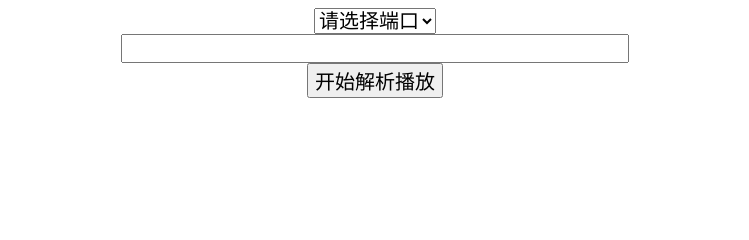
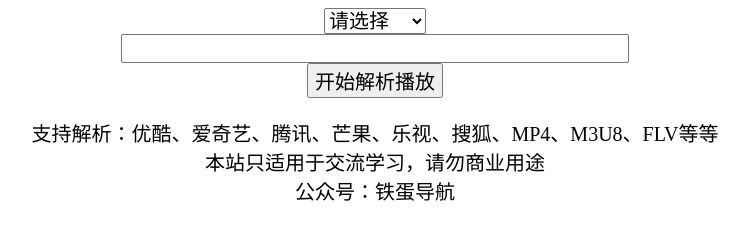
Before and after one commit to yikexiaoxingxing/linzixuan.github.io, a plain HTML site: page VIP.html in a window 1280 px wide. Shown: the whole page, without its empty margins (265-1014 px from the left). Drawn offline with Linux system fonts and the light colour scheme.

Commit message:
Update VIP.html

```diff
--- a/VIP.html
+++ b/VIP.html
@@ -20,11 +20,16 @@
 			display: block;
 			margin: auto;
 		}
+		#brief{
+			font-size: 20px;
+			display: block;
+			text-align: center;
+		}
 	</style>
 </head>
 <body>
     <select id="select_www" onchange="surf()">
-        <option value="0" selected="selected">请选择端口</option>
+        <option value="0" selected="selected">请选择</option>
         <option value="https://jx.aidouer.net/?url=">端口一</option>
 		<option value="https://jx.jsonplayer.com/player/?url=">端口二</option>
 		<option value="https://jx.iztyy.com/svip/?url=">端口三</option>
@@ -39,6 +44,7 @@
     </select>
     <input type="text" id="textbox">
     <button value="" id="button_www" onclick="jump()">开始解析播放</button>
+	<p id="brief">支持解析：优酷、爱奇艺、腾讯、芒果、乐视、搜狐、MP4、M3U8、FLV等等<br>本站只适用于交流学习，请勿商业用途<br>公众号：铁蛋导航</p>
 </body>
 <script type="text/javascript">
 
```
